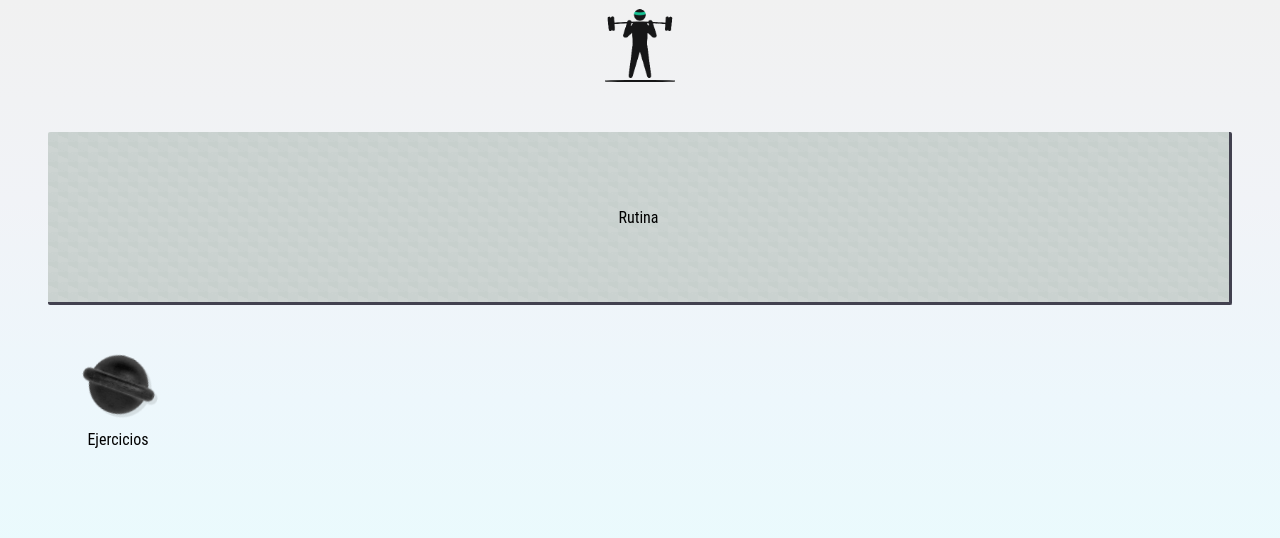
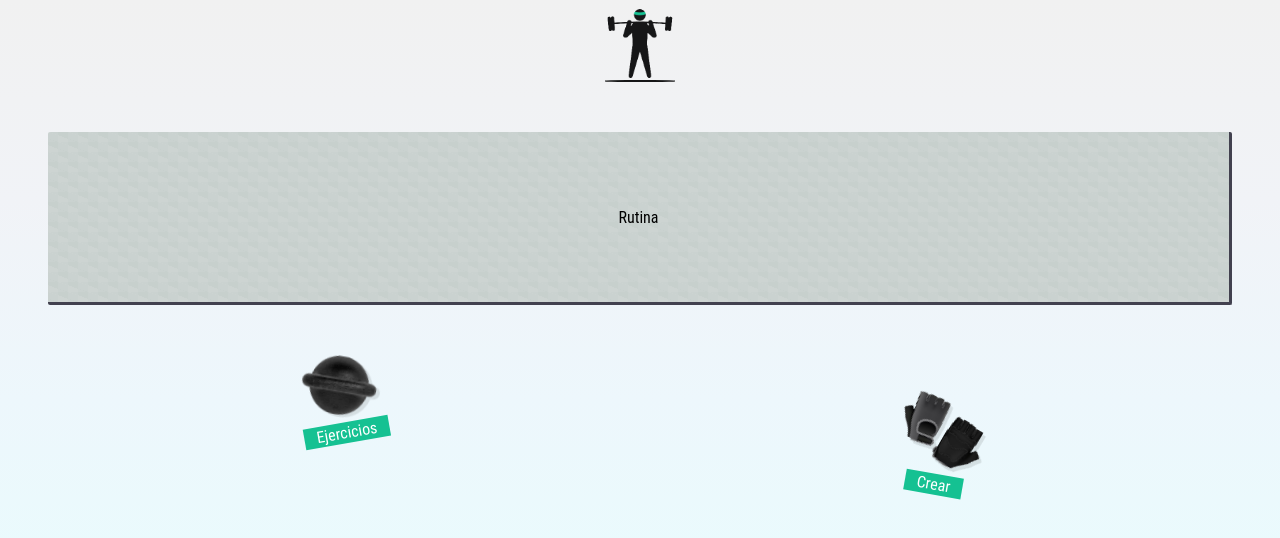
Before and after one commit to saitama1899/fitfit, a Next.js app: page / in a window 1280 px wide. Shown: the top 538 px of the page. Built offline with nearby package versions, Linux system fonts and the light colour scheme.

Commit message:
add options

```diff
--- a/src/components/pages/Home/Home.style.tsx
+++ b/src/components/pages/Home/Home.style.tsx
@@ -24,16 +24,38 @@ export const HomeWrapper = styled.div`
     align-items: center;
     justify-content: center;
   }
+  .options {
+    display: flex;
+    justify-content: space-around;
+    p {
+      margin-top: 8px;
+      background: ${(props) => props.theme.colors.primary};
+      color: white;
+      padding: 1px 12px;
+    }
     .exercises {
       width: 100px;
       display: flex;
       flex-direction: column;
       align-items: center;
-    margin-left: 20px;
+      transform: rotateZ(-10deg);
       img {
         width: 75px;
         transform: rotateZ(20deg);
         filter: drop-shadow(4px 2px 0px rgba(0, 0, 0, 0.10));
       }
     }
+    .create {
+      margin-top: 40px;
+      display: flex;
+      flex-direction: column;
+      align-items: center;
+      transform: rotateZ(10deg);
+      img {
+        width: 90px;
+        transform: rotateZ(20deg);
+        filter: drop-shadow(4px 2px 0px rgba(0, 0, 0, 0.10));
+      }
+    }
+  }
 `;
--- a/src/components/pages/Home/Home.tsx
+++ b/src/components/pages/Home/Home.tsx
@@ -14,9 +14,15 @@ const Home: React.FC = () => {
 					<div className="routine">
 						<p>Rutina</p>
 					</div>
-					<div className="exercises">
-						<img src="./images/kettlebell.png" alt="exercises" />
-						<p>Ejercicios</p>
+					<div className="options">
+						<div className="exercises">
+							<img src="./images/kettlebell.png" alt="exercises" />
+							<p>Ejercicios</p>
+						</div>
+						<div className="create">
+							<img src="./images/gloves.png" alt="create" />
+							<p>Crear</p>
+						</div>
 					</div>
 				</>
 			)}
```
Also changed, not shown: public/images/gloves.png (added). Lines whose indentation alone changed are shown as unchanged.
